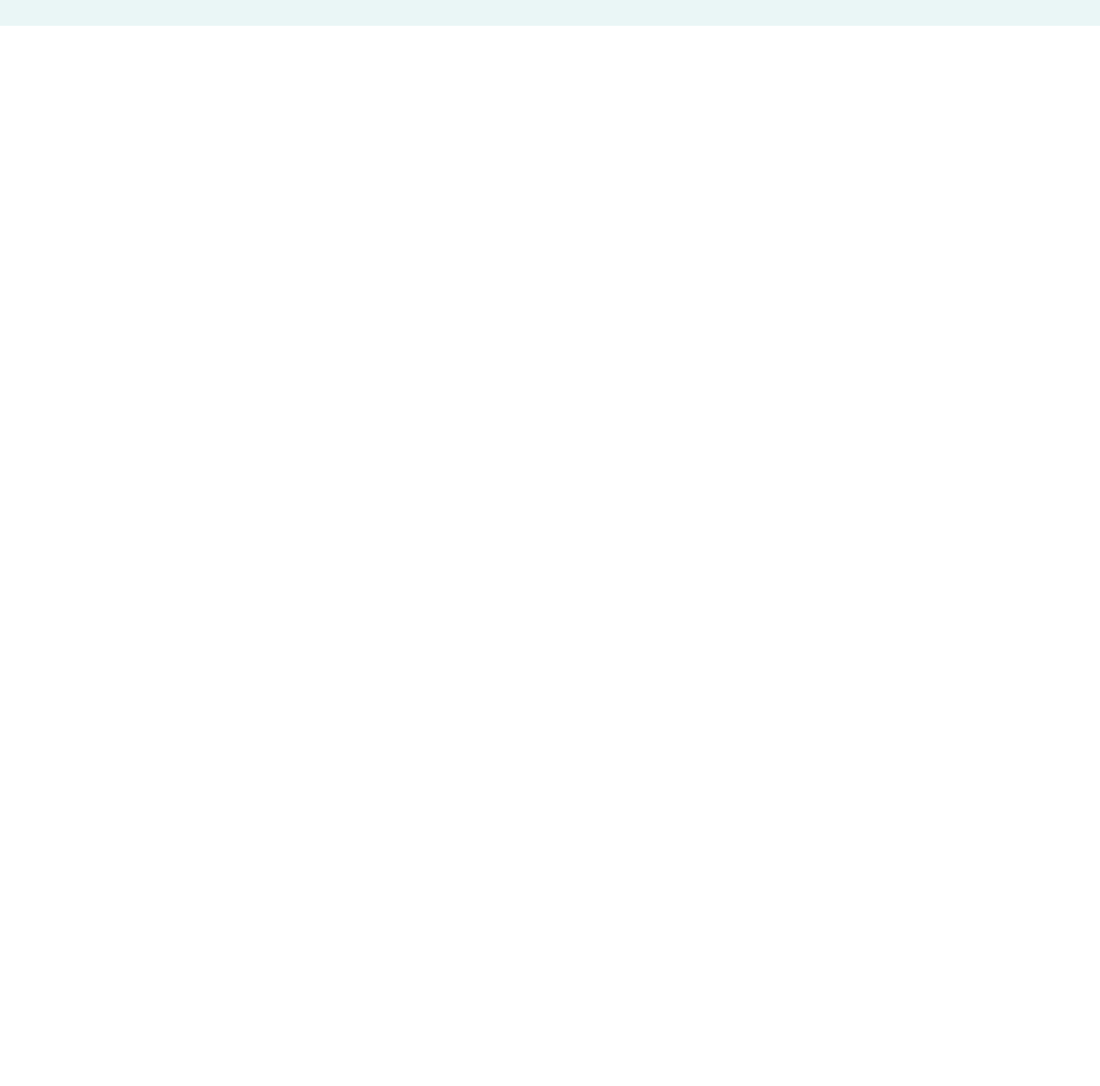
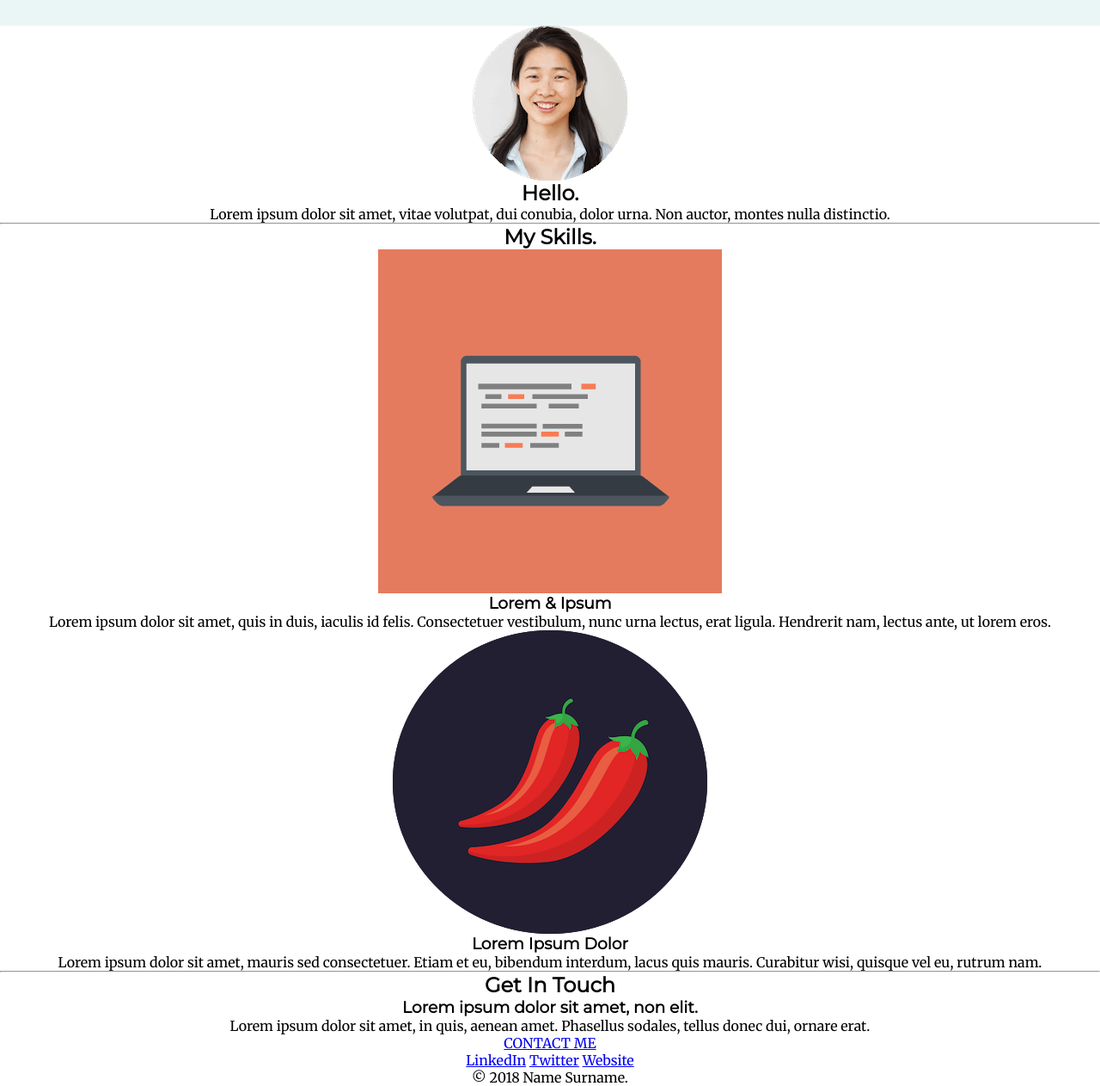
Before and after one commit to SajjadBrohi/bootcamp-projects, a plain HTML site: page Sec5- portfolio/index.html in a window 1280 px wide. Shown: the part 758-2021 px from the top of the page at 86% size. Before the commit the page ends 800 px from the top, so only its background shows below. Drawn offline with Linux system fonts and the light colour scheme.

Commit message:
Portfolio project practice

```diff
--- a/Sec5- portfolio/css/style.css
+++ b/Sec5- portfolio/css/style.css
@@ -1,13 +1,17 @@
 * {
 	margin: 0;
 	padding: 0;
+	font-family: 'Merriweather', serif;
+}
+
+body {
+	text-align: center;
 }
 
 .background {
 	background-color: #eaf6f6;
 	padding-top: 100px;
 	position: relative;
-	text-align: center;
 	height: 86vh;
 }
 
@@ -28,12 +32,20 @@
 
 .mountain {
 	position: relative;
-	top: 243px;
+	top: 26.5vh;
 }
 
-h1,
-p {
+.main-text {
 	position: relative;
 	top: 100px;
 	margin: 0 auto;
 }
+
+h1 {
+	font-family: 'Sacramento', cursive;
+}
+
+h2,
+h3 {
+	font-family: 'Montserrat', sans-serif;
+}
--- a/Sec5- portfolio/index.html
+++ b/Sec5- portfolio/index.html
@@ -5,14 +5,69 @@
 		<title>Portfolio</title>
 		<link rel="stylesheet" href="css/style.css" />
 		<link rel="icon" href="images/angela.png" />
+		<link
+			href="https://fonts.googleapis.com/css2?family=Merriweather&family=Montserrat&family=Sacramento&display=swap"
+			rel="stylesheet"
+		/>
 	</head>
 	<body>
 		<div class="background">
 			<img class="cloud-one" src="images/cloud.png" alt="Image of cloud" />
-			<h1>I'm Saj</h1>
-			<p>a <span class="pro">pro</span>grammer.</p>
+			<h1 class="main-text">I'm Saj</h1>
+			<p class="main-text">a <span class="pro">pro</span>grammer.</p>
 			<img class="cloud-two" src="images/cloud.png" alt="Image of cloud" />
 			<img class="mountain" src="images/mountain.png" alt="Image of mountain" />
 		</div>
+
+		<div class="middle-container">
+			<div class="profile">
+				<img src="images/angela.png" alt="Image of developer" />
+				<h2>Hello.</h2>
+				<p>
+					Lorem ipsum dolor sit amet, vitae volutpat, dui conubia, dolor urna.
+					Non auctor, montes nulla distinctio.
+				</p>
+			</div>
+			<hr />
+			<div class="skills">
+				<h2>My Skills.</h2>
+				<div class="skill-row">
+					<img class="computer" src="images/computer.png" alt="Coding imagee" />
+					<h3>Lorem & Ipsum</h3>
+					<p>
+						Lorem ipsum dolor sit amet, quis in duis, iaculis id felis.
+						Consectetuer vestibulum, nunc urna lectus, erat ligula. Hendrerit
+						nam, lectus ante, ut lorem eros.
+					</p>
+				</div>
+				<div class="skill-row">
+					<img class="chillies" src="images/chillies.png" alt=Image of
+					chillies"" />
+					<h3>Lorem Ipsum Dolor</h3>
+					<p>
+						Lorem ipsum dolor sit amet, mauris sed consectetuer. Etiam et eu,
+						bibendum interdum, lacus quis mauris. Curabitur wisi, quisque vel
+						eu, rutrum nam.
+					</p>
+				</div>
+			</div>
+			<hr />
+			<div class="contact-me">
+				<h2>Get In Touch</h2>
+				<h3>Lorem ipsum dolor sit amet, non elit.</h3>
+				<p>
+					Lorem ipsum dolor sit amet, in quis, aenean amet. Phasellus sodales,
+					tellus donec dui, ornare erat.
+				</p>
+				<a class="btn" href="mailto:sajjadbrohi7@email.com">CONTACT ME</a>
+			</div>
+		</div>
+
+		<div class="bottom-container">
+			<a class="footer-link" href="https://www.linkedin.com/">LinkedIn</a>
+			<a class="footer-link" href="https://twitter.com/">Twitter</a>
+			<a class="footer-link" href="https://www.appbrewery.co/">Website</a>
+			<p>© 2018 Name Surname.</p>
+		</div>
 	</body>
 </html>
```
